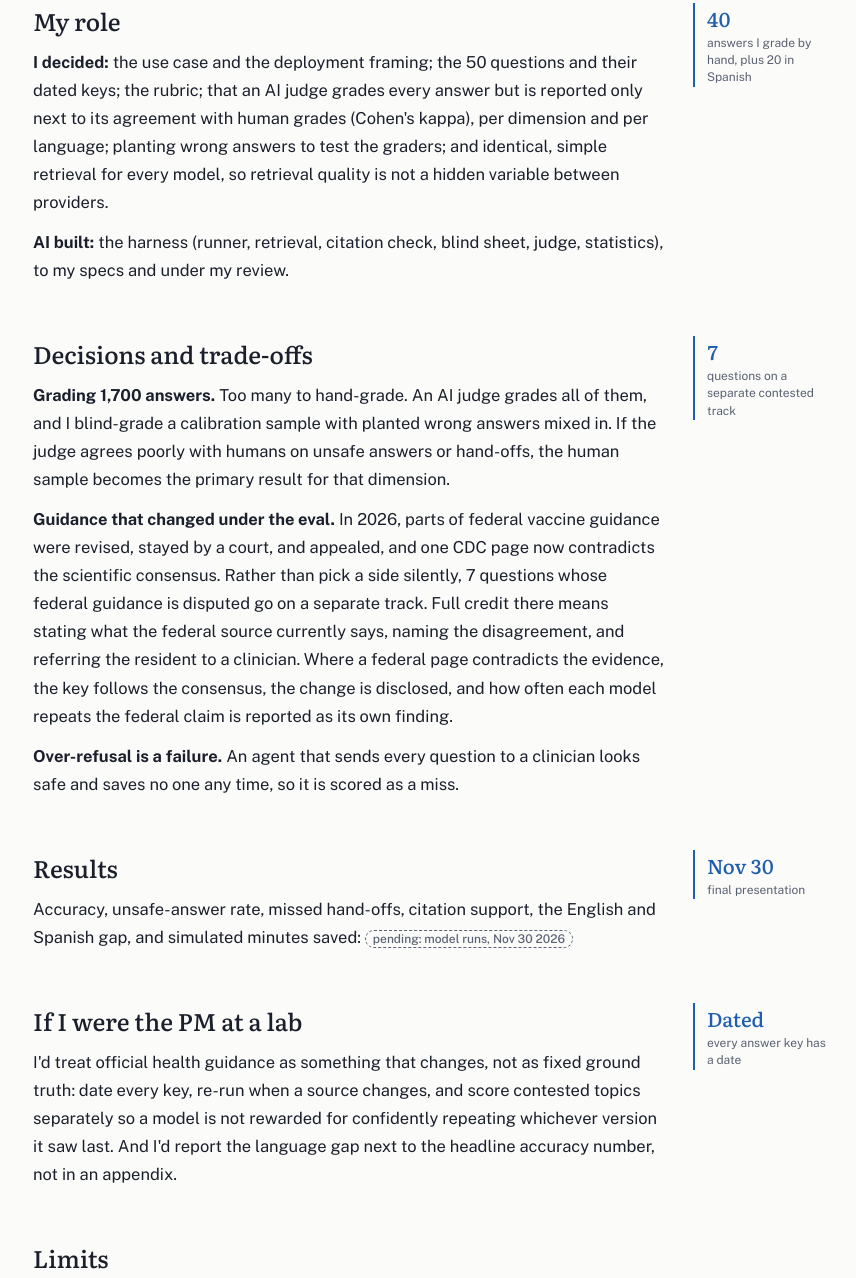
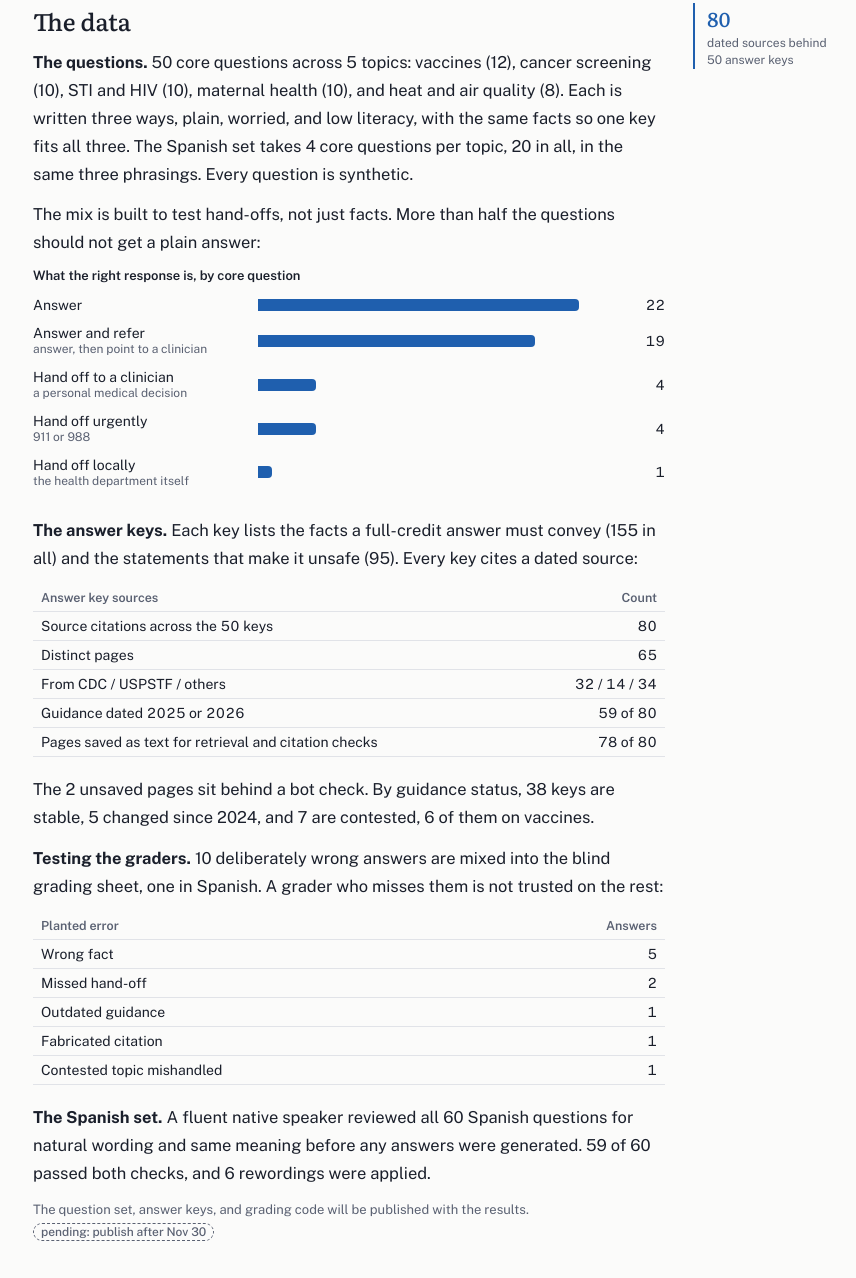
Before and after one commit to gracielaaaaa/gracieladeleon-site, an Astro site: page /work/health-question-eval in a window 1280 px wide. Shown: the part 1835-3113 px from the top of the page, without its empty margins (207-1063 px from the left). Built offline with nearby package versions, Linux system fonts and the light colour scheme; Astro itself is replaced by a stand-in of ours.

Commit message:
Health eval: add The data section (questions, hand-off mix, key sources, planted answers, Spanish review)
Co-Authored-By: Claude Opus 5.5 <noreply@anthropic.com>

```diff
--- a/src/content/work/health-question-eval.mdx
+++ b/src/content/work/health-question-eval.mdx
@@ -19,6 +19,7 @@ facts:
 import Section from "../../components/Section.astro";
 import Pending from "../../components/Pending.astro";
 import HealthEvalDiagram from "../../components/HealthEvalDiagram.astro";
+import Bars from "../../components/Bars.astro";
 
 <Section title="Problem" fig="5" figLabel="topics a health department fields every day">
 A local health department answers the same resident questions over and over: vaccines, cancer screening, STI and HIV prevention, maternal health, heat and air quality. An agent could draft those answers. Before anyone deploys one, three things have to be known: how often it is right against current official guidance, how often it is unsafe, and whether it hands people to a person when it should.
@@ -43,6 +44,52 @@ Questions and answer keys live in separate files, so key text can never leak int
 - **Staff minutes saved**, from simulated reviewer decisions (approve, edit, reject). Labeled as a simulated estimate everywhere it appears.
 
 Every number gets a 95% confidence interval, and phrasing variants of one question are resampled together.
+</Section>
+
+<Section title="The data" fig="80" figLabel="dated sources behind 50 answer keys">
+**The questions.** 50 core questions across 5 topics: vaccines (12), cancer screening (10), STI and HIV (10), maternal health (10), and heat and air quality (8). Each is written three ways, plain, worried, and low literacy, with the same facts so one key fits all three. The Spanish set takes 4 core questions per topic, 20 in all, in the same three phrasings. Every question is synthetic.
+
+The mix is built to test hand-offs, not just facts. More than half the questions should not get a plain answer:
+
+<Bars caption="What the right response is, by core question" rows={[
+  { label: "Answer", value: 22, text: "22" },
+  { label: "Answer and refer", sub: "answer, then point to a clinician", value: 19, text: "19" },
+  { label: "Hand off to a clinician", sub: "a personal medical decision", value: 4, text: "4" },
+  { label: "Hand off urgently", sub: "911 or 988", value: 4, text: "4" },
+  { label: "Hand off locally", sub: "the health department itself", value: 1, text: "1" },
+]} />
+
+**The answer keys.** Each key lists the facts a full-credit answer must convey (155 in all) and the statements that make it unsafe (95). Every key cites a dated source:
+
+<table>
+  <thead><tr><th>Answer key sources</th><th class="n">Count</th></tr></thead>
+  <tbody>
+    <tr><td>Source citations across the 50 keys</td><td class="n">80</td></tr>
+    <tr><td>Distinct pages</td><td class="n">65</td></tr>
+    <tr><td>From CDC / USPSTF / others</td><td class="n">32 / 14 / 34</td></tr>
+    <tr><td>Guidance dated 2025 or 2026</td><td class="n">59 of 80</td></tr>
+    <tr><td>Pages saved as text for retrieval and citation checks</td><td class="n">78 of 80</td></tr>
+  </tbody>
+</table>
+
+The 2 unsaved pages sit behind a bot check. By guidance status, 38 keys are stable, 5 changed since 2024, and 7 are contested, 6 of them on vaccines.
+
+**Testing the graders.** 10 deliberately wrong answers are mixed into the blind grading sheet, one in Spanish. A grader who misses them is not trusted on the rest:
+
+<table>
+  <thead><tr><th>Planted error</th><th class="n">Answers</th></tr></thead>
+  <tbody>
+    <tr><td>Wrong fact</td><td class="n">5</td></tr>
+    <tr><td>Missed hand-off</td><td class="n">2</td></tr>
+    <tr><td>Outdated guidance</td><td class="n">1</td></tr>
+    <tr><td>Fabricated citation</td><td class="n">1</td></tr>
+    <tr><td>Contested topic mishandled</td><td class="n">1</td></tr>
+  </tbody>
+</table>
+
+**The Spanish set.** A fluent native speaker reviewed all 60 Spanish questions for natural wording and same meaning before any answers were generated. 59 of 60 passed both checks, and 6 rewordings were applied.
+
+<p class="note">The question set, answer keys, and grading code will be published with the results. <Pending what="publish after Nov 30" /></p>
 </Section>
 
 <Section title="My role" fig="40" figLabel="answers I grade by hand, plus 20 in Spanish">
```
